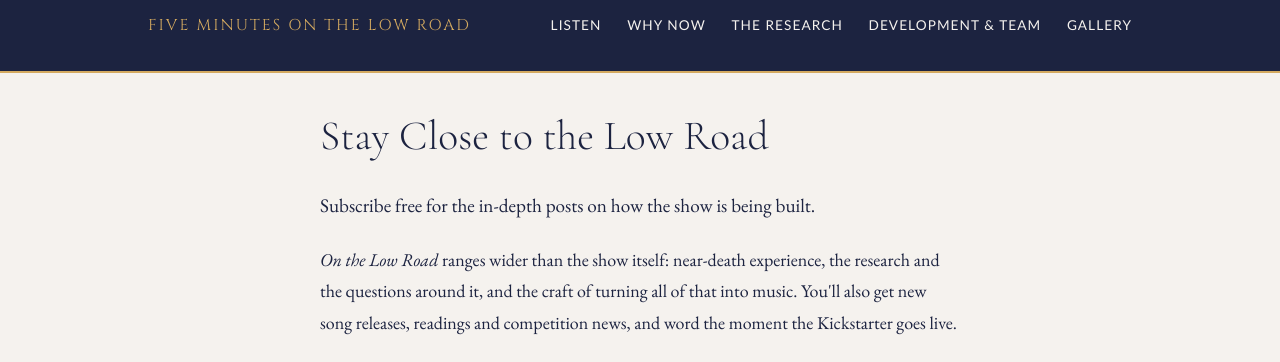
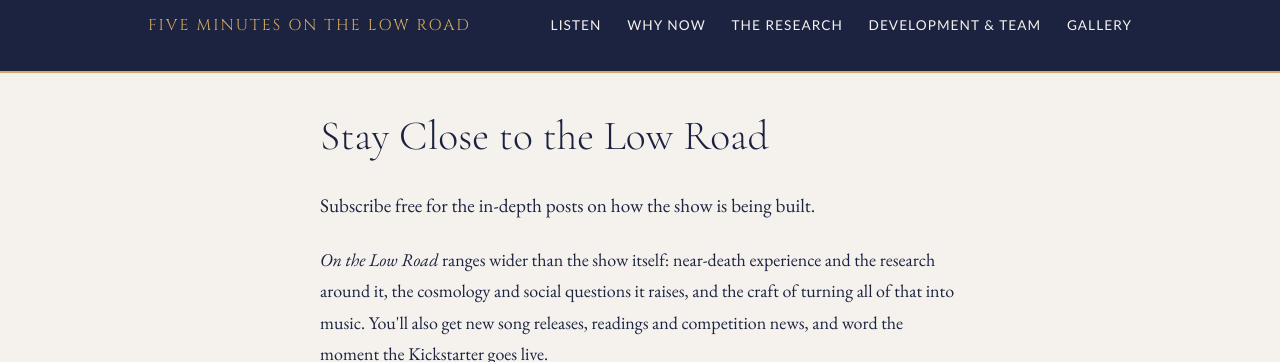
Before and after one commit to CharlesTBetz/5mlowroad, a Jekyll site: the page built from subscribe.md, in a window 1280 px wide and 900 px high, cut to the strip 0-362 px from the top of the window. Built offline with Jekyll 4.4.1, drawn with Linux system fonts in a browser that asks for light colours.

Commit message:
Subscribe: add cosmology and social questions to the Substack's scope
Co-Authored-By: Claude Opus 4.8 (1M context) <noreply@anthropic.com>
Claude-Session: https://claude.ai/code/session_015cRxXaB5iadv9MAFDv9jfY

```diff
--- a/subscribe.md
+++ b/subscribe.md
@@ -7,7 +7,7 @@ permalink: /subscribe/
 
 <p class="lead">Subscribe free for the in-depth posts on how the show is being built.</p>
 
-<p><em>On the Low Road</em> ranges wider than the show itself: near-death experience, the research and the questions around it, and the craft of turning all of that into music. You'll also get new song releases, readings and competition news, and word the moment the Kickstarter goes live.</p>
+<p><em>On the Low Road</em> ranges wider than the show itself: near-death experience and the research around it, the cosmology and social questions it raises, and the craft of turning all of that into music. You'll also get new song releases, readings and competition news, and word the moment the Kickstarter goes live.</p>
 
 <div class="substack-embed">
   <iframe src="https://onthelowroad.substack.com/embed" width="480" height="220" style="border:1px solid #e5ddd0; background:#fff; max-width:100%;" frameborder="0" scrolling="no"></iframe>
```
